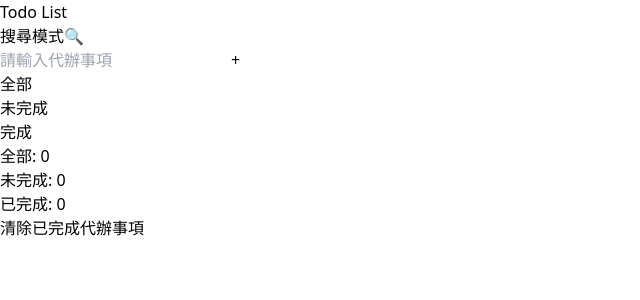
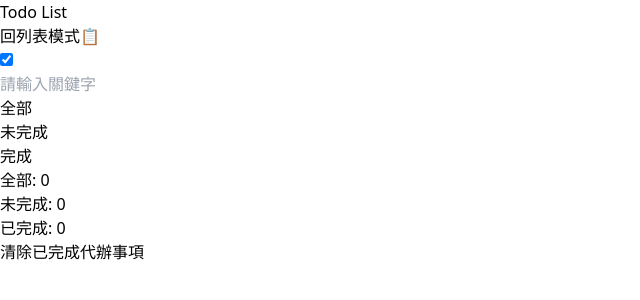
Before and after one commit to lemoncat0817/Angular-TodoList, an Angular app: page / in a window 1280 px wide. Both pictures are taken after a click on the button "搜尋模式🔍". Shown: the top 300 px of the page, without its empty margins (0-640 px from the left). Built offline with nearby package versions, Linux system fonts and the light colour scheme.

Commit message:
【新增】添加全選/取消功能、添加切換搜尋模式功能

```diff
--- a/src/app/@service/todo.service.ts
+++ b/src/app/@service/todo.service.ts
@@ -9,7 +9,7 @@ export class TodoService {
   isEdit: boolean = false;
   todoList: Todo[] = [];
   pages: number = 0;
-  isSearch: boolean = false;
+  mode: string = 'add';
   keyword: string = '';
   taskState: string = 'all';
 
--- a/src/app/header/header.component.html
+++ b/src/app/header/header.component.html
@@ -1,24 +1,29 @@
 <div class="w-full h-[150px] pt-6">
   <div class="w-4/5 m-auto flex justify-between items-center">
     <h1 class="text-black text-3xl font-bold">Todo List</h1>
-    <button
-      class="border-2 border-solid border-black rounded-lg px-1 text-white sm:text-2xl font-bold bg-green-500 ease-in-out duration-300 select-none hover:scale-[1.2] hover:bg-green-600 active:bg-green-800"
-    >
-      搜尋模式🔍
+    <button (click)="toggleMode()"
+      class="border-2 border-solid border-black rounded-lg px-1 text-white sm:text-2xl font-bold bg-green-500 ease-in-out duration-300 select-none hover:scale-[1.2] hover:bg-green-600 active:bg-green-800">
+      {{ todoMode === 'add' ? '搜尋模式🔍' : '回列表模式📋' }}
     </button>
   </div>
   <div class="w-4/5 m-auto flex justify-center items-center mt-6 px-2">
-    <input
-      #taskInput
-      placeholder="請輸入代辦事項"
-      [(ngModel)]="task"
-      (input)="task = taskInput.value.trim()"
-      class="text-center w-1/3 h-10 text-blue-600 font-bold text-lg px-2 border-2 border-black rounded-lg ease-in-out duration-500 focus:w-1/2 focus:border-blue-500 focus:outline-none"
-    />
-    <button (click)="addTask()"
-      class="w-10 h-10 bg-blue-500 text-3xl text-white rounded-md ml-2 ease-in-out duration-300 hover:scale-[1.2] hover:bg-blue-600 active:bg-blue-800 select-none"
-    >
-      +
-    </button>
+    <input [(ngModel)]="isAll" type="checkbox" class="w-10 h-10 cursor-pointer"
+      [class]="{ 'invisible': todoListCount === 0 }">
+    @if (todoMode === 'add'){
+    <div class="w-full flex justify-center items-center">
+      <input #taskInput placeholder="請輸入代辦事項" [(ngModel)]="task" (input)="task = taskInput.value.trim()"
+        class="text-center w-1/3 h-10 text-blue-600 font-bold text-lg px-2 border-2 border-black rounded-lg ease-in-out duration-500 focus:w-1/2 focus:border-blue-500 focus:outline-none" />
+      <button (click)="addTask()"
+        class="w-10 h-10 bg-blue-500 text-3xl text-white rounded-md ml-2 ease-in-out duration-300 hover:scale-[1.2] hover:bg-blue-600 active:bg-blue-800 select-none">
+        +
+      </button>
+    </div>
+    }
+    @else{
+    <div class="w-full flex justify-center items-center">
+      <input #keyWordInput placeholder="請輸入關鍵字" [(ngModel)]="keyWord" (input)="keyWord = keyWordInput.value.trim()"
+        class="text-center w-1/3 h-10 text-blue-600 font-bold text-lg px-2 border-2 border-black rounded-lg ease-in-out duration-500 focus:w-1/2 focus:border-blue-500 focus:outline-none">
+    </div>
+    }
   </div>
 </div>
--- a/src/app/header/header.component.ts
+++ b/src/app/header/header.component.ts
@@ -13,6 +13,32 @@ export class HeaderComponent {
   constructor(private todoService: TodoService) {}
   task: string = '';
 
+  keyWord: string = '';
+
+  get todoListCount(): number {
+    return this.todoService.todoList.length;
+  }
+
+  get todoMode(): string {
+    return this.todoService.mode;
+  }
+
+  get isAll(): boolean {
+    return this.todoService.todoList.every((task) => task.isCompleted);
+  }
+
+  set isAll(newValue: boolean) {
+    this.todoService.todoList.forEach((task) => (task.isCompleted = newValue));
+  }
+
+  toggleMode() {
+    if (this.todoService.mode === 'add') {
+      this.todoService.mode = 'search';
+    } else {
+      this.todoService.mode = 'add';
+    }
+  }
+
   addTask() {
     if (this.task.length > 0) {
       this.todoService.todoList.push({
```
